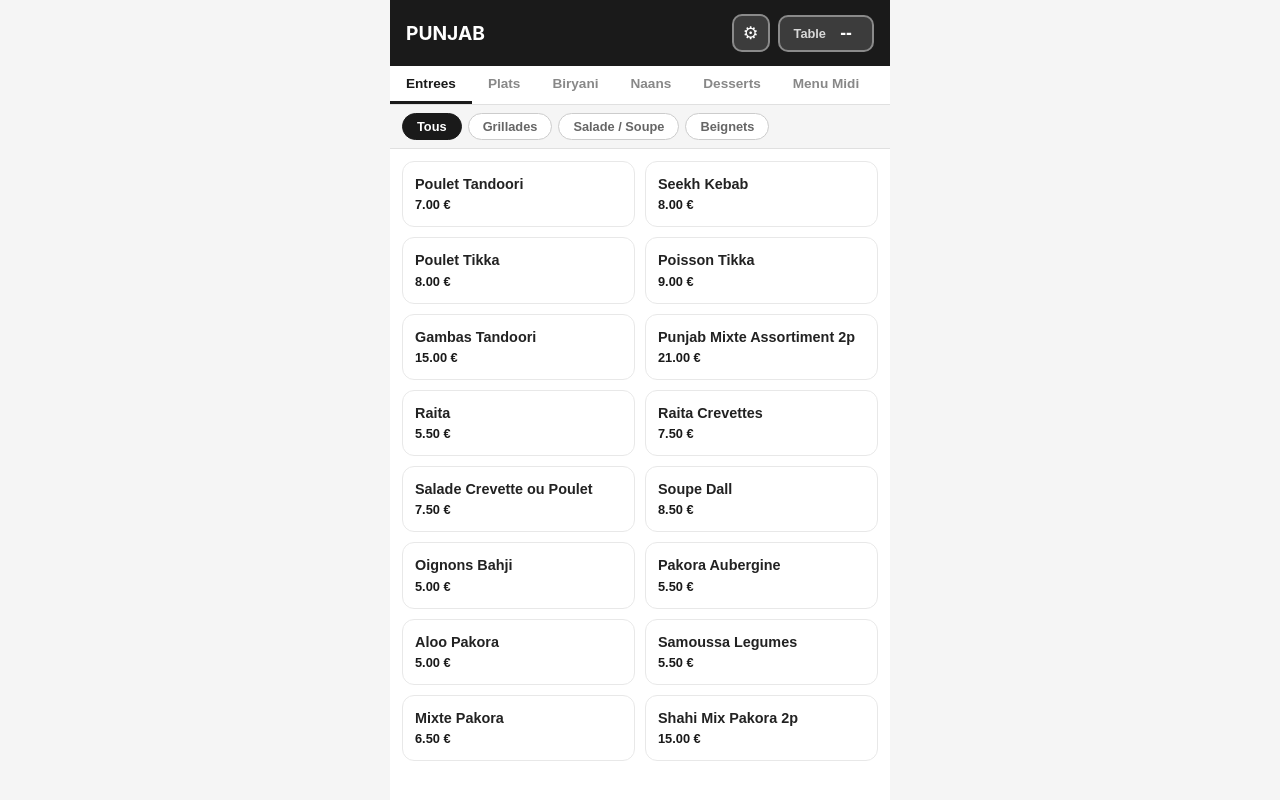
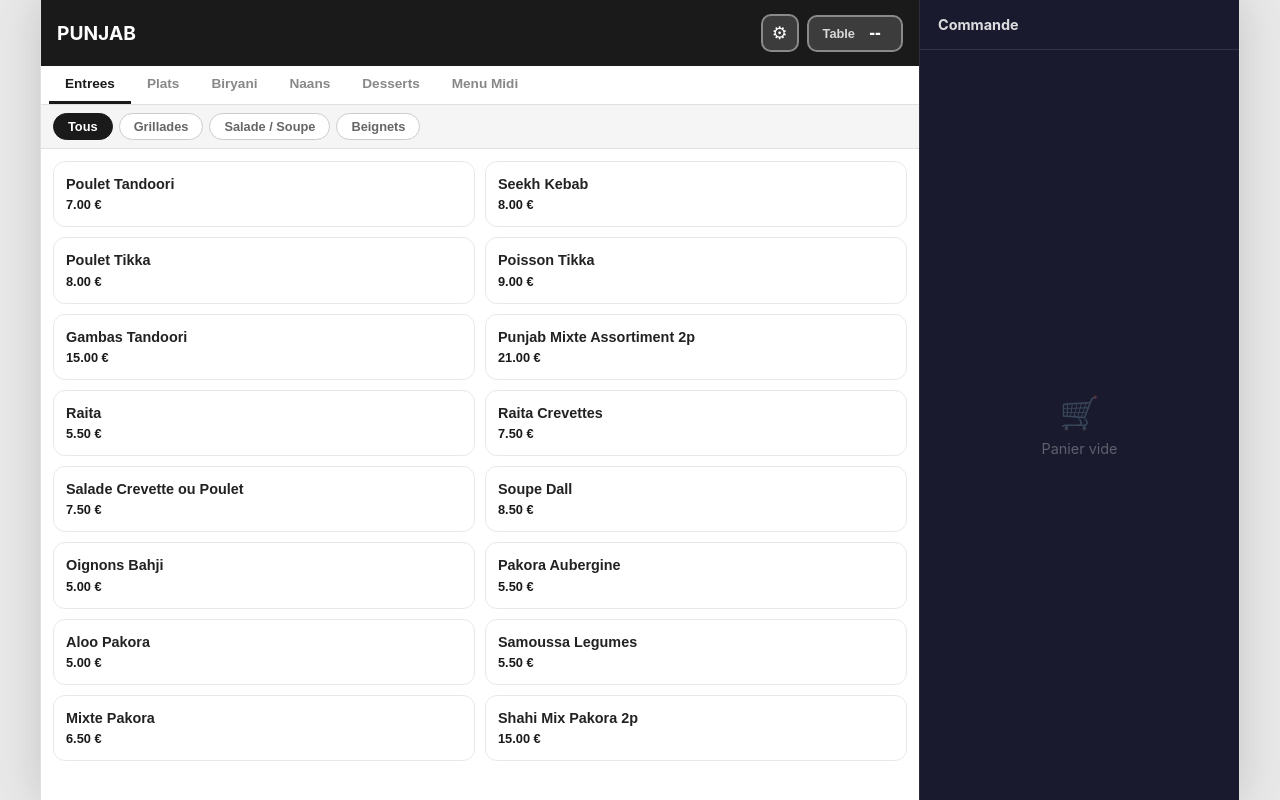
Before and after one commit to Arthur-valton/punjab-restaurant, a React (Vite) app: page / in a window 1280 px wide. Built offline with nearby package versions, Linux system fonts and the light colour scheme.

Commit message:
Responsive layout: tablet 3col, desktop sidebar cart

```diff
--- a/src/App.css
+++ b/src/App.css
@@ -18,6 +18,174 @@
   margin: 0 auto;
   background: #fff;
   position: relative;
+}
+
+/* ---- RESPONSIVE ---- */
+
+/* Tablette (≥ 640px) */
+@media (min-width: 640px) {
+  .app {
+    max-width: 100%;
+    border-left: 1px solid #e0e0e0;
+    border-right: 1px solid #e0e0e0;
+  }
+
+  .app-header {
+    padding: 16px 24px;
+  }
+
+  .app-header h1 {
+    font-size: 1.4rem;
+  }
+
+  .category-tabs {
+    padding: 0 8px;
+  }
+
+  .category-tab {
+    padding: 12px 20px;
+    font-size: 0.9rem;
+  }
+
+  .subcategory-tabs {
+    padding: 10px 20px;
+    gap: 8px;
+  }
+
+  .subcategory-tab {
+    padding: 6px 18px;
+    font-size: 0.85rem;
+  }
+
+  .menu-grid {
+    padding: 16px 20px;
+    padding-bottom: 120px;
+  }
+
+  .menu-grid-items {
+    grid-template-columns: repeat(3, 1fr);
+    gap: 12px;
+  }
+
+  .menu-btn {
+    padding: 16px 14px;
+  }
+
+  .menu-btn-name {
+    font-size: 0.95rem;
+  }
+
+  .cart-bar {
+    max-width: 100%;
+  }
+}
+
+/* Sidebar (toujours dans le DOM, cachée sur mobile) */
+.app-sidebar {
+  display: none;
+}
+
+/* Desktop (≥ 1024px) — layout 2 colonnes */
+@media (min-width: 1024px) {
+  body {
+    background: #e8e8e8;
+  }
+
+  .app {
+    max-width: 1200px;
+    flex-direction: row;
+    height: 100dvh;
+    box-shadow: 0 0 40px rgba(0,0,0,0.15);
+  }
+
+  .app-main {
+    flex: 1;
+    display: flex;
+    flex-direction: column;
+    min-width: 0;
+    overflow: hidden;
+  }
+
+  .app-main .cart-bar {
+    display: none;
+  }
+
+  .app-sidebar {
+    display: flex;
+    flex-direction: column;
+    width: 320px;
+    flex-shrink: 0;
+    background: #1a1a2e;
+    border-left: 1px solid rgba(255,255,255,0.08);
+  }
+
+  .sidebar-header {
+    display: flex;
+    align-items: center;
+    justify-content: space-between;
+    padding: 16px 18px;
+    border-bottom: 1px solid rgba(255,255,255,0.1);
+    font-size: 0.9rem;
+    font-weight: 700;
+    color: rgba(255,255,255,0.85);
+  }
+
+  .sidebar-count {
+    background: #fff;
+    color: #1a1a2e;
+    min-width: 24px;
+    height: 24px;
+    border-radius: 12px;
+    font-size: 0.8rem;
+    font-weight: 800;
+    display: flex;
+    align-items: center;
+    justify-content: center;
+    padding: 0 6px;
+  }
+
+  .cart-detail--always {
+    flex: 1;
+    overflow-y: auto;
+    max-height: none;
+    border-bottom: none;
+  }
+
+  .cart-empty-sidebar {
+    flex: 1;
+    display: flex;
+    flex-direction: column;
+    align-items: center;
+    justify-content: center;
+    gap: 8px;
+    color: rgba(255,255,255,0.3);
+    font-size: 0.9rem;
+  }
+
+  .cart-empty-sidebar span {
+    font-size: 2rem;
+  }
+
+  .cart-empty-sidebar p {
+    margin: 0;
+  }
+
+  .app-sidebar .cart-bottom {
+    padding: 16px;
+    border-top: 1px solid rgba(255,255,255,0.1);
+  }
+
+  .app-sidebar .btn-validate-big {
+    width: 100%;
+  }
+
+  .menu-grid-items {
+    grid-template-columns: repeat(4, 1fr);
+  }
+
+  .menu-grid {
+    padding-bottom: 16px;
+  }
 }
 
 /* Header */
--- a/src/App.jsx
+++ b/src/App.jsx
@@ -79,11 +79,7 @@
   function addItem(item) {
     setOrderItems((prev) => {
       const existing = prev.find((i) => i.id === item.id);
-      if (existing) {
-        return prev.map((i) =>
-          i.id === item.id ? { ...i, qty: i.qty + 1 } : i
-        );
-      }
+      if (existing) return prev.map((i) => i.id === item.id ? { ...i, qty: i.qty + 1 } : i);
       return [...prev, { ...item, qty: 1 }];
     });
   }
@@ -114,15 +110,57 @@
     setTicketData(null);
   }
 
+  const cartContent = (
+    <>
+      {orderItems.length > 0 ? (
+        <>
+          <div className="cart-detail cart-detail--always">
+            {orderItems.map((item) => (
+              <div key={item.id} className="cart-item">
+                <span className="cart-item-name">{item.name}</span>
+                <div className="cart-item-controls">
+                  <button
+                    className={`qty-btn ${item.qty === 1 ? "delete" : ""}`}
+                    onClick={() => updateQty(item.id, item.qty - 1)}
+                  >
+                    {item.qty === 1 ? "✕" : "−"}
+                  </button>
+                  <span className="cart-item-qty">{item.qty}</span>
+                  <button className="qty-btn" onClick={() => updateQty(item.id, item.qty + 1)}>+</button>
+                </div>
+                <span className="cart-item-subtotal">{(item.price * item.qty).toFixed(2)} &euro;</span>
+              </div>
+            ))}
+            <div className="cart-detail-actions">
+              <button className="btn-clear" onClick={() => setOrderItems([])}>Vider</button>
+            </div>
+          </div>
+          <div className="cart-bottom">
+            <button className="btn-validate-big" disabled={!tableNumber} onClick={validateOrder}>
+              <span className="btn-validate-label">{tableNumber ? "Valider" : "Entrez la table"}</span>
+              <span className="btn-validate-price">{totalPrice.toFixed(2)} &euro;</span>
+            </button>
+          </div>
+        </>
+      ) : (
+        <div className="cart-empty-sidebar">
+          <span>🛒</span>
+          <p>Panier vide</p>
+        </div>
+      )}
+    </>
+  );
+
   return (
     <div className="app">
-      {/* Header */}
+
+      {/* ── MAIN COLUMN ── */}
+      <div className="app-main">
+
         <header className="app-header">
           <h1>PUNJAB</h1>
           <div className="header-right">
-          <button className="settings-btn" onClick={() => setShowSettings(true)}>
-            ⚙
-          </button>
+            <button className="settings-btn" onClick={() => setShowSettings(true)}>⚙</button>
             <button className="table-btn" onClick={openNumpad}>
               <span className="table-btn-label">Table</span>
               <span className="table-btn-value">{tableNumber || "--"}</span>
@@ -130,7 +168,6 @@
           </div>
         </header>
 
-      {/* Category tabs */}
         <div className="category-tabs">
           {menuData.map((section) => (
             <button
@@ -143,28 +180,15 @@
           ))}
         </div>
 
-      {/* Subcategory tabs */}
         {subcategories.length > 0 && (
           <div className="subcategory-tabs">
-          <button
-            className={`subcategory-tab ${!activeSubcategory ? "active" : ""}`}
-            onClick={() => setActiveSubcategory(null)}
-          >
-            Tous
-          </button>
+            <button className={`subcategory-tab ${!activeSubcategory ? "active" : ""}`} onClick={() => setActiveSubcategory(null)}>Tous</button>
             {subcategories.map((sub) => (
-            <button
-              key={sub}
-              className={`subcategory-tab ${activeSubcategory === sub ? "active" : ""}`}
-              onClick={() => setActiveSubcategory(sub)}
-            >
-              {sub}
-            </button>
+              <button key={sub} className={`subcategory-tab ${activeSubcategory === sub ? "active" : ""}`} onClick={() => setActiveSubcategory(sub)}>{sub}</button>
             ))}
           </div>
         )}
 
-      {/* Menu grid */}
         <div className="menu-grid">
           <div className="menu-grid-items">
             {visibleItems.map((item) => {
@@ -180,7 +204,7 @@
           </div>
         </div>
 
-      {/* Cart bar */}
+        {/* Cart bar — mobile only */}
         {orderItems.length > 0 && (
           <div className="cart-bar">
             {cartOpen && (
@@ -189,53 +213,42 @@
                   <div key={item.id} className="cart-item">
                     <span className="cart-item-name">{item.name}</span>
                     <div className="cart-item-controls">
-                    <button
-                      className={`qty-btn ${item.qty === 1 ? "delete" : ""}`}
-                      onClick={() => updateQty(item.id, item.qty - 1)}
-                    >
+                      <button className={`qty-btn ${item.qty === 1 ? "delete" : ""}`} onClick={() => updateQty(item.id, item.qty - 1)}>
                         {item.qty === 1 ? "✕" : "−"}
                       </button>
                       <span className="cart-item-qty">{item.qty}</span>
-                    <button
-                      className="qty-btn"
-                      onClick={() => updateQty(item.id, item.qty + 1)}
-                    >
-                      +
-                    </button>
+                      <button className="qty-btn" onClick={() => updateQty(item.id, item.qty + 1)}>+</button>
                     </div>
-                  <span className="cart-item-subtotal">
-                    {(item.price * item.qty).toFixed(2)} &euro;
-                  </span>
+                    <span className="cart-item-subtotal">{(item.price * item.qty).toFixed(2)} &euro;</span>
                   </div>
                 ))}
                 <div className="cart-detail-actions">
-                <button className="btn-clear" onClick={() => { setOrderItems([]); setCartOpen(false); }}>
-                  Vider
-                </button>
+                  <button className="btn-clear" onClick={() => { setOrderItems([]); setCartOpen(false); }}>Vider</button>
                 </div>
               </div>
             )}
             <div className="cart-bottom">
-            <button
-              className="cart-expand"
-              onClick={() => setCartOpen(!cartOpen)}
-            >
+              <button className="cart-expand" onClick={() => setCartOpen(!cartOpen)}>
                 <span className="cart-count">{totalQty}</span>
                 <span className="cart-expand-arrow">{cartOpen ? "▼" : "▲"}</span>
               </button>
-            <button
-              className="btn-validate-big"
-              disabled={!tableNumber}
-              onClick={validateOrder}
-            >
-              <span className="btn-validate-label">
-                {tableNumber ? "Valider" : "Entrez la table"}
-              </span>
+              <button className="btn-validate-big" disabled={!tableNumber} onClick={validateOrder}>
+                <span className="btn-validate-label">{tableNumber ? "Valider" : "Entrez la table"}</span>
                 <span className="btn-validate-price">{totalPrice.toFixed(2)} &euro;</span>
               </button>
             </div>
           </div>
         )}
+      </div>{/* end app-main */}
+
+      {/* ── SIDEBAR — desktop only ── */}
+      <div className="app-sidebar">
+        <div className="sidebar-header">
+          <span>Commande{tableNumber ? ` — Table ${tableNumber}` : ""}</span>
+          {totalQty > 0 && <span className="sidebar-count">{totalQty}</span>}
+        </div>
+        {cartContent}
+      </div>
 
       {/* Numpad overlay */}
       {showNumpad && (
@@ -243,39 +256,15 @@
           <div className="numpad" onClick={(e) => e.stopPropagation()}>
             <div className="numpad-display">
               <span className="numpad-display-label">Table N°</span>
-              <span className="numpad-display-value">
-                {numpadValue || "--"}
-              </span>
+              <span className="numpad-display-value">{numpadValue || "--"}</span>
             </div>
             <div className="numpad-grid">
               {[1, 2, 3, 4, 5, 6, 7, 8, 9].map((n) => (
-                <button
-                  key={n}
-                  className="numpad-key"
-                  onClick={() => handleNumpadKey(String(n))}
-                >
-                  {n}
-                </button>
+                <button key={n} className="numpad-key" onClick={() => handleNumpadKey(String(n))}>{n}</button>
               ))}
-              <button
-                className="numpad-key numpad-key-del"
-                onClick={() => handleNumpadKey("del")}
-              >
-                ⌫
-              </button>
-              <button
-                className="numpad-key"
-                onClick={() => handleNumpadKey("0")}
-              >
-                0
-              </button>
-              <button
-                className="numpad-key numpad-key-ok"
-                onClick={confirmNumpad}
-                disabled={!numpadValue}
-              >
-                OK
-              </button>
+              <button className="numpad-key numpad-key-del" onClick={() => handleNumpadKey("del")}>⌫</button>
+              <button className="numpad-key" onClick={() => handleNumpadKey("0")}>0</button>
+              <button className="numpad-key numpad-key-ok" onClick={confirmNumpad} disabled={!numpadValue}>OK</button>
             </div>
           </div>
         </div>
@@ -283,20 +272,12 @@
 
       {/* Settings overlay */}
       {showSettings && (
-        <MenuSettings
-          menuData={menuData}
-          onUpdate={updateMenu}
-          onClose={() => setShowSettings(false)}
-        />
+        <MenuSettings menuData={menuData} onUpdate={updateMenu} onClose={() => setShowSettings(false)} />
       )}
 
       {/* Ticket overlay */}
       {showTicket && ticketData && (
-        <Ticket
-          order={ticketData.items}
-          tableNumber={ticketData.table}
-          onNewOrder={newOrder}
-        />
+        <Ticket order={ticketData.items} tableNumber={ticketData.table} onNewOrder={newOrder} />
       )}
     </div>
   );
```
Lines whose indentation alone changed are shown as unchanged.
